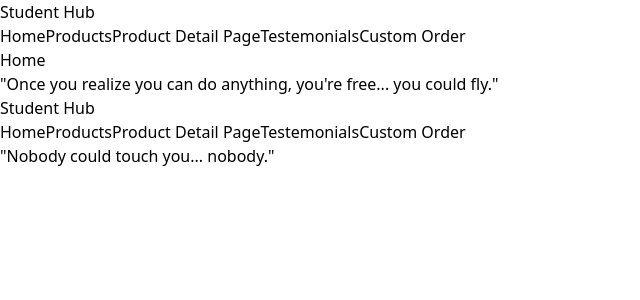
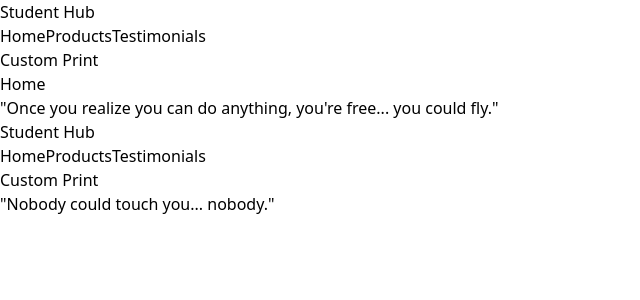
Before and after one commit to Bobbythecoder2034/student-store, a React (Create React App) app in the folder client/: page / in a window 1280 px wide. Shown: the top 300 px of the page, without its empty margins (0-640 px from the left). Built offline with nearby package versions, Linux system fonts and the light colour scheme.

Commit message:
adjusted Navbar.jsx, slight changes

```diff
--- a/client/src/components/Navbar.jsx
+++ b/client/src/components/Navbar.jsx
@@ -1,33 +1,39 @@
-import React from 'react'
-import {NavLink} from 'react-router-dom'
+import {NavLink} from "react-router-dom";
 
 export default function Navbar(){
+
+    const linkClass = ({ isActive }) => "link" + (isActive ? " active" : "");
+
     return (
         <header className="nav">
             <nav className="nav-inner">
-                <div className="brand">Student Hub</div>
 
-                <NavLink className={({isActive}) => "link" + (isActive ? " active" : "")} to="/" end>
-                    Home
+                {/* Logo */}
+                <NavLink to="/" className="brand">
+                    Student Hub
                 </NavLink>
 
-                <NavLink className={({isActive}) => "link" + (isActive ? " active" : "")} to="/products">
-                    Products
+                {/* Links */}
+                <div className="nav-links">
+                    <NavLink className={linkClass} to="/" end>
+                        Home
+                    </NavLink>
+
+                    <NavLink className={linkClass} to="/products">
+                        Products
+                    </NavLink>
+
+                    <NavLink className={linkClass} to="/testimonials">
+                        Testimonials
+                    </NavLink>
+                </div>
+
+                {/* CTA Button */}
+                <NavLink className="cta" to="/custom-order">
+                    Custom Print
                 </NavLink>
 
-                <NavLink className={({isActive}) => "link" + (isActive ? " active" : "")} to="/products/[slug]">
-                    {/* Not sure how to do the link for this one */}
-                    Product Detail Page
-                </NavLink>
-
-                <NavLink className={({isActive}) => "link" + (isActive ? " active" : "")} to="/testimonials">
-                    Testemonials
-                </NavLink>
-
-                <NavLink className={({isActive}) => "link" + (isActive ? " active" : "")} to="/custom-order">
-                    Custom Order
-                </NavLink>
             </nav>
         </header>
-    )
+    );
 }
```
Also changed, not shown: 1 other file (tests, documents, lock files or other folders).
